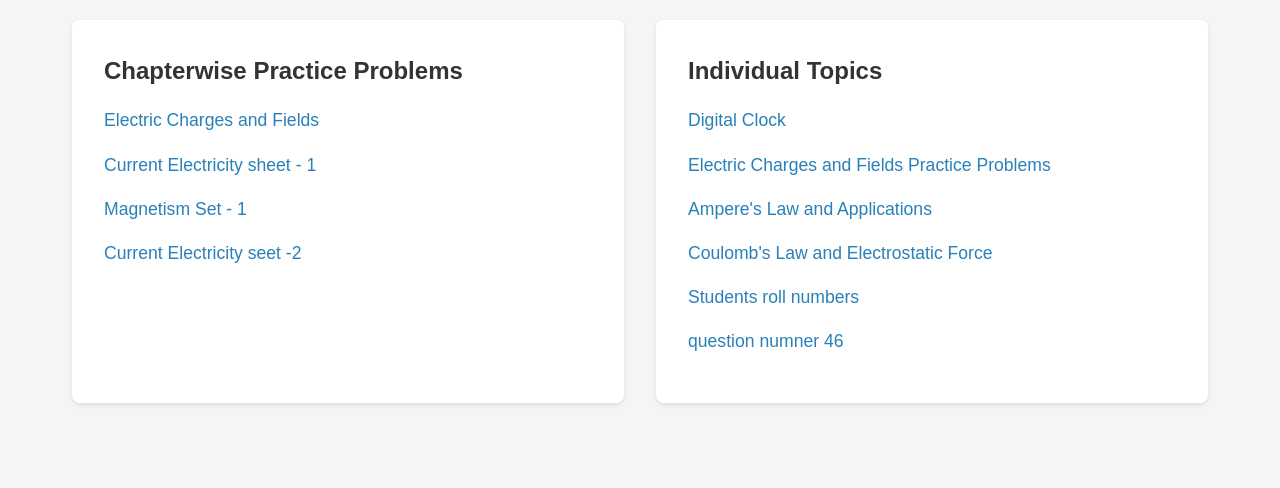
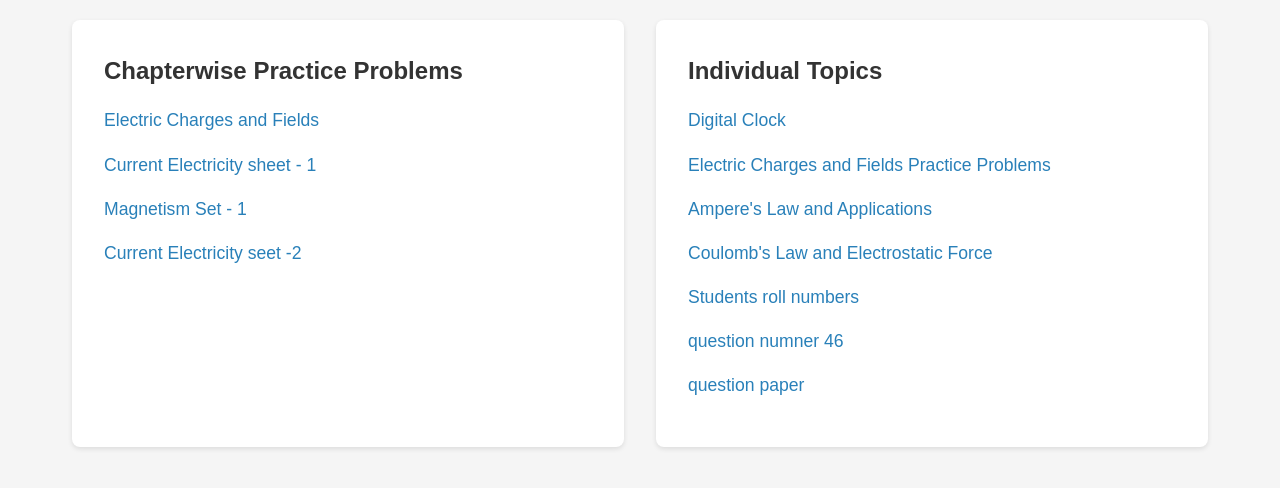
Before and after one commit to conserveenergy/Worksheet-adda, a plain HTML site: page index.html in a window 1280 px wide. Shown: the part 108-596 px from the top of the page. Drawn offline with Linux system fonts and the light colour scheme.

Commit message:
Update index.html

```diff
--- a/index.html
+++ b/index.html
@@ -107,6 +107,7 @@
                     <li><a href="physics/electrostatics/coulomb's_law_and_electrostattic_force.pdf">Coulomb's Law and Electrostatic Force</a></li>
                     <li><a href="students_roll_numbers.pdf">Students roll numbers</a></li>
                     <li><a href="zoology46.jpeg">question numner 46</a></li>
+                    <li><a href="neet_week_10.pdf">question paper</a></li>
                 </ul>
             </div>
 
```
